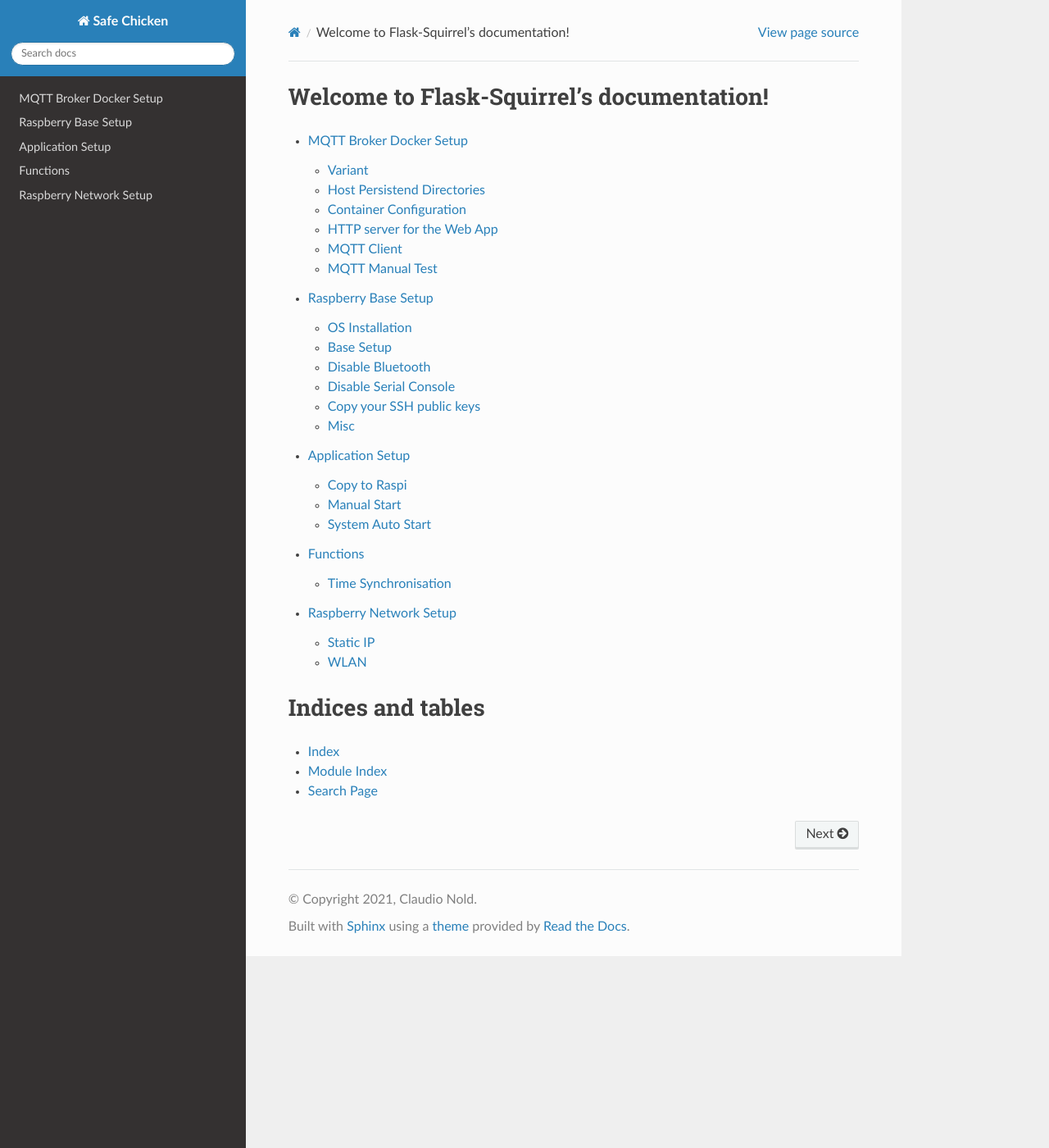
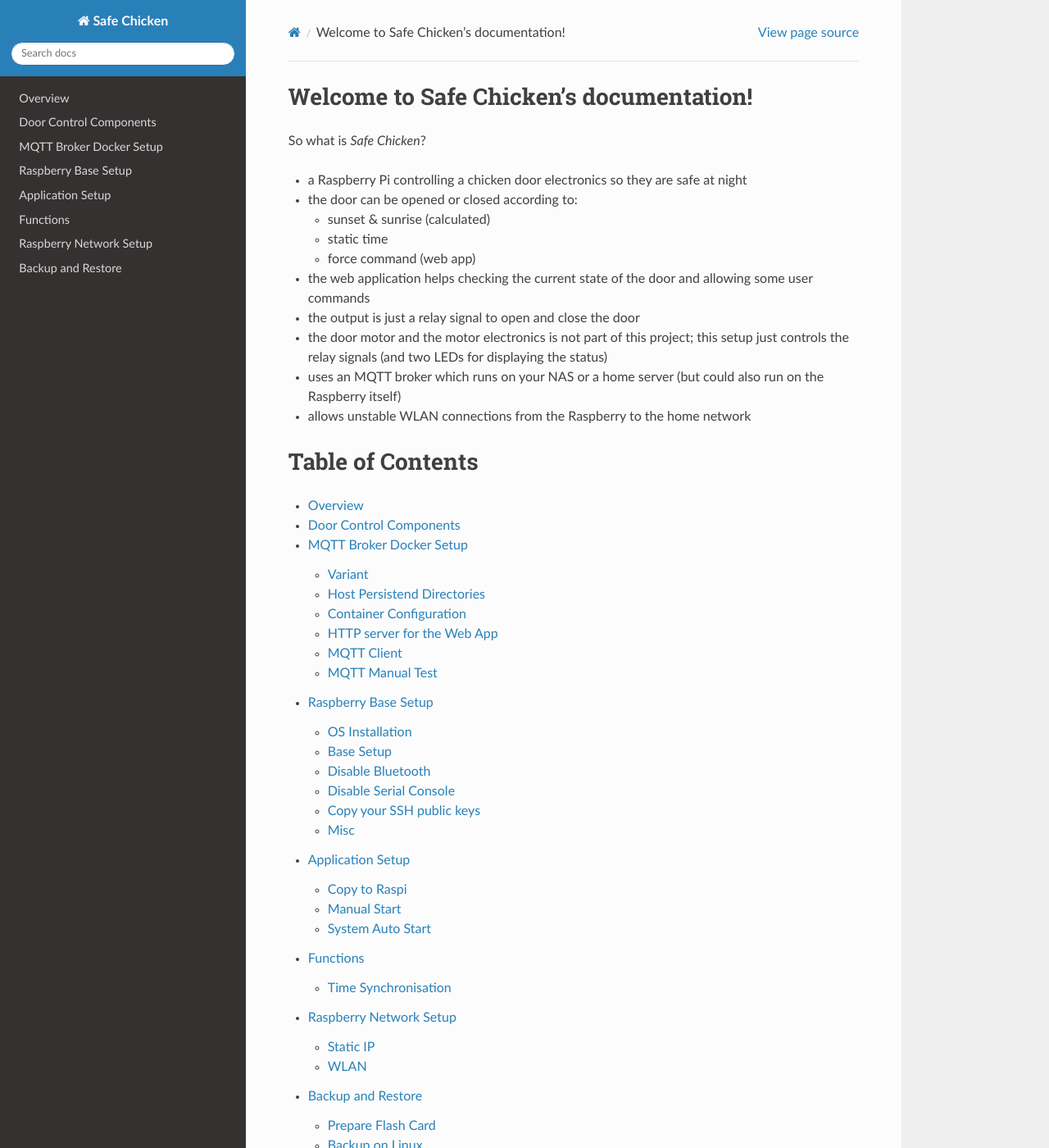
Before and after one commit to ClNo/safe-chicken, a Sphinx documentation site: the page built from docs/index.rst, in a window 1280 px wide and 1400 px high. Shown: the whole window at 82% size. Built offline with Sphinx 7.4.7 and the Read the Docs theme 2.0.0, drawn with Linux system fonts in a browser that asks for light colours; some of the changed text lies outside the part shown.

Commit message:
improved docs

```diff
--- a/docs/conf.py
+++ b/docs/conf.py
@@ -36,6 +36,7 @@
     'sphinx.ext.extlinks',
     'sphinx.ext.autodoc',
     'sphinxcontrib.blockdiag',
+    'sphinxcontrib.plantuml',
     'sphinx_rtd_theme'
 ]
 
--- a/docs/index.rst
+++ b/docs/index.rst
@@ -2,18 +2,41 @@
    sphinx-quickstart on Tue Jul 28 00:06:22 2020.
 
 
-Welcome to Flask-Squirrel's documentation!
+Welcome to Safe Chicken's documentation!
 ==========================================
+
+So what is *Safe Chicken*?
+
+- a Raspberry Pi controlling a chicken door electronics so they are safe at night
+- the door can be opened or closed according to:
+
+  - sunset & sunrise (calculated)
+  - static time
+  - force command (web app)
+
+- the web application helps checking the current state of the door and allowing some user commands
+- the output is just a relay signal to open and close the door
+- the door motor and the motor electronics is not part of this project; this setup just
+  controls the relay signals (and two LEDs for displaying the status)
+- uses an MQTT broker which runs on your NAS or a home server (but could also run on the Raspberry itself)
+- allows unstable WLAN connections from the Raspberry to the home network
+
+
+Table of Contents
+=================
 
 .. toctree::
    :maxdepth: 2
 
+   overview/overview
+   hardware/control_components
    docker/DockerSetup
 
    raspberry/base_setup
    raspberry/application_setup
    raspberry/functions
    raspberry/network_setup
+   raspberry/backup_restore
 
 
 Indices and tables
--- /dev/null
+++ b/docs/overview/overview.rst
@@ -0,0 +1,6 @@
+Overview
+========
+
+So the main components are these:
+
+.. uml:: component_diag.puml
--- a/docs/raspberry/network_setup.rst
+++ b/docs/raspberry/network_setup.rst
@@ -19,7 +19,7 @@
 WLAN
 ----
 
-See :ref:`https://www.raspberrypi.org/documentation/configuration/wireless/wireless-cli.md`
+See `WLAN setup <https://www.raspberrypi.org/documentation/configuration/wireless/wireless-cli.md>`_
 
 :code:`sudo raspi-config`
 
--- a/docs/requirements.txt
+++ b/docs/requirements.txt
@@ -1,4 +1,5 @@
 Sphinx==3.1.2
 sphinxcontrib-blockdiag
 sphinxcontrib-seqdiag
+sphinxcontrib-plantuml
 sphinx-rtd-theme
```
Also changed, not shown: docs/hardware/control_components.rst (added, +45 -0 lines), docs/raspberry/functions.rst (+10 -8 lines), docs/_static/hardware/gpio_connection.svg (added), 3 other files.
